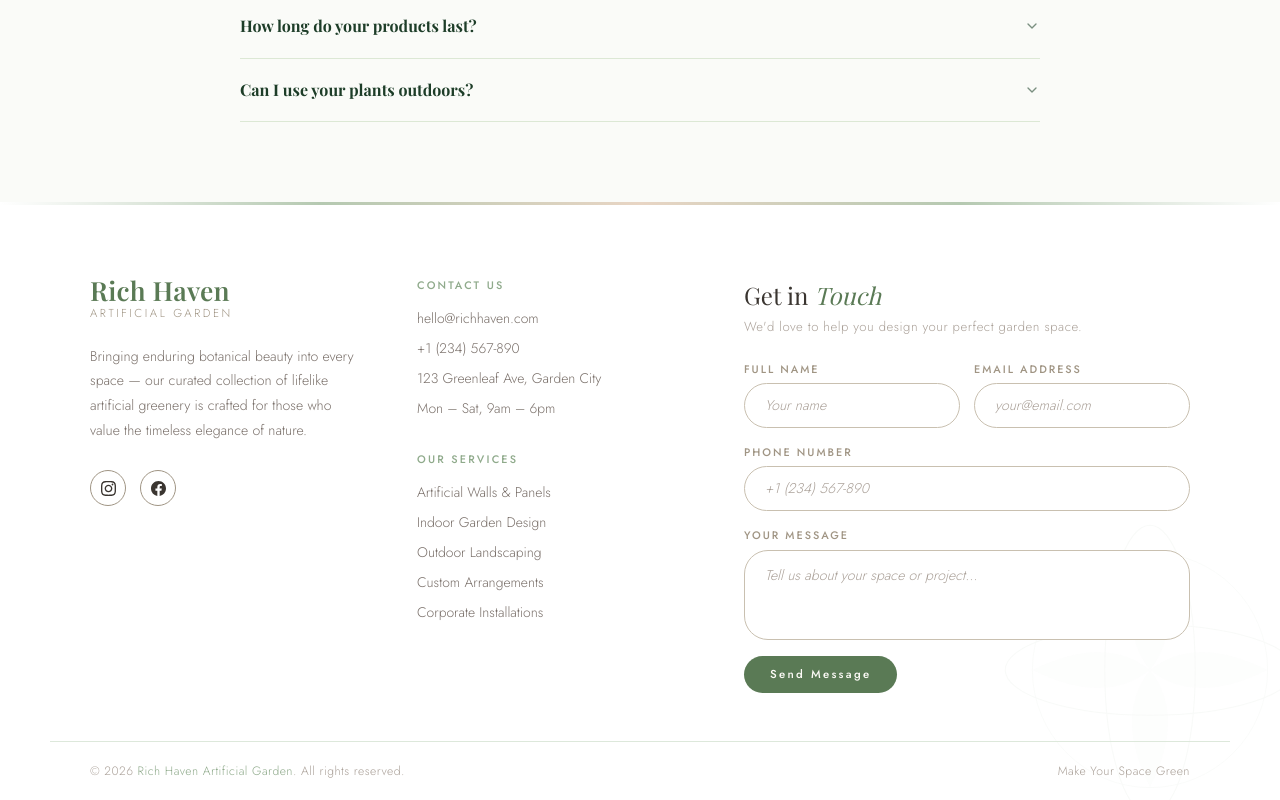
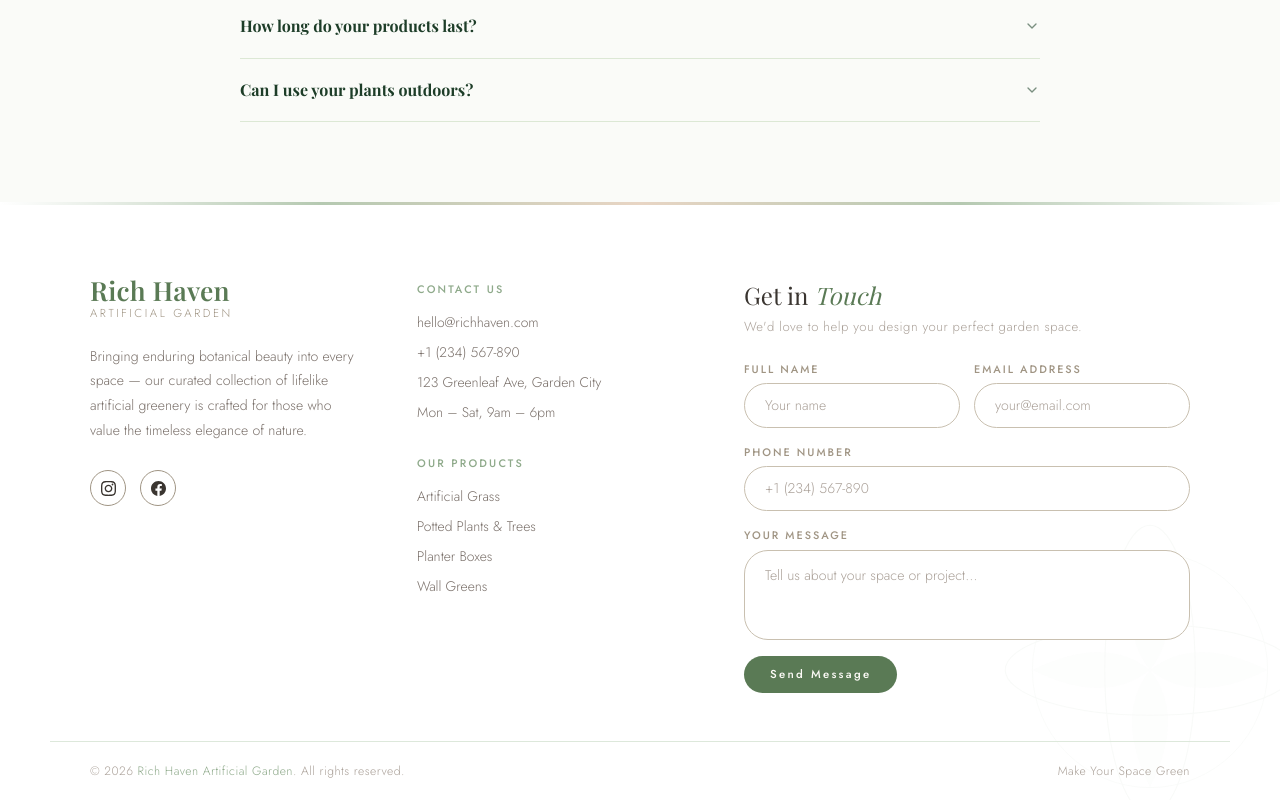
Before and after one commit to alexismierah/practice, a Next.js app in the folder rhe/: page / in a window 1280 px wide. Shown: the part 3207-4007 px from the top of the page. Built offline with nearby package versions, Linux system fonts and the light colour scheme; a web font is replaced by a local one.

Commit message:
Update Footer.tsx

```diff
--- a/rhe/src/components/Footer.tsx
+++ b/rhe/src/components/Footer.tsx
@@ -178,6 +178,7 @@ export default function Footer() {
           display: flex;
           flex-direction: column;
           gap: 32px;
+          margin-top: 4px;
         }
 
         .footer-nav {
@@ -293,7 +294,6 @@ export default function Footer() {
         .footer-field input::placeholder,
         .footer-field textarea::placeholder {
           color: var(--text-muted);
-          font-style: italic;
         }
 
         .footer-field input:focus,
@@ -442,26 +442,22 @@ export default function Footer() {
             </nav>
 
             <nav className="footer-nav">
-              <span className="footer-nav-label">Our Services</span>
-              <a href="#">
+              <span className="footer-nav-label">Our Products</span>
+              <a href="/products-services/grass">
 
-                Artificial Walls & Panels
+                Artificial Grass
               </a>
-              <a href="#">
+              <a href="/products-services/potted-plants">
 
-                Indoor Garden Design
+                Potted Plants & Trees
               </a>
-              <a href="#">
+              <a href="/products-services/planter-box">
 
-                Outdoor Landscaping
+                Planter Boxes
               </a>
-              <a href="#">
+              <a href="/products-services/wall-greens">
 
-                Custom Arrangements
-              </a>
-              <a href="#">
-
-                Corporate Installations
+                Wall Greens
               </a>
             </nav>
           </div>
```
